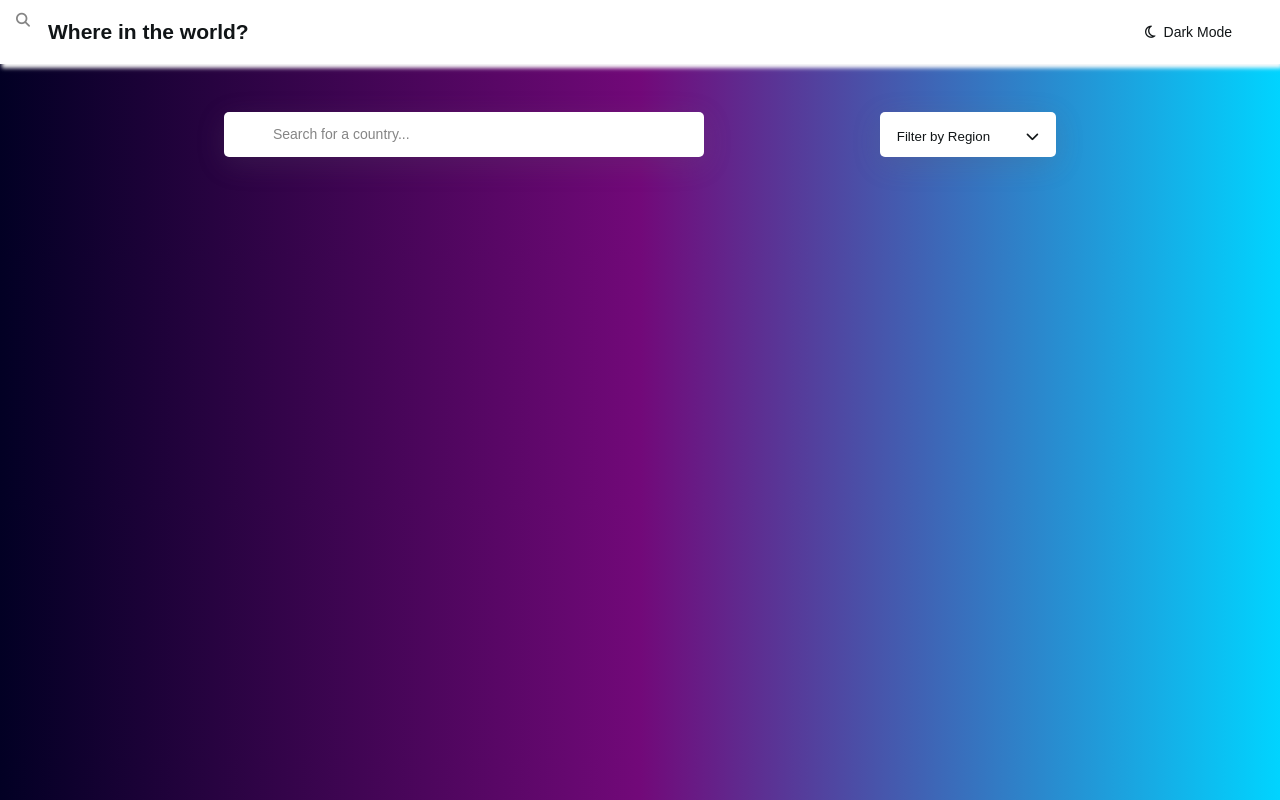
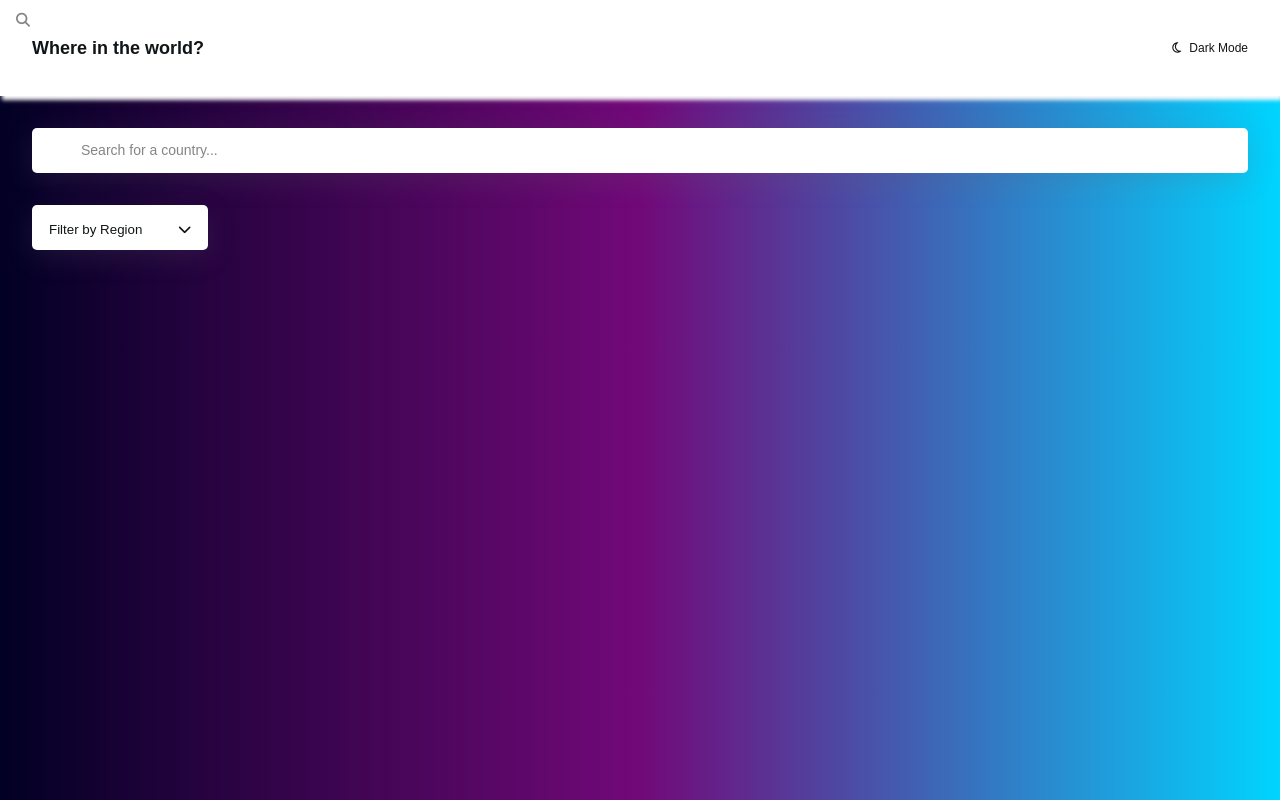
Before and after one commit to Darylcosm0/country-small-guide-app, a website: page index.html in a window 1280 px wide. Drawn offline with nearby package versions, Linux system fonts and the light colour scheme; no server answers.

Commit message:
add stles for css to fit all screen

```diff
--- a/main.css
+++ b/main.css
@@ -251,3 +251,36 @@ nav {
   box-shadow: var(--box-shadow);
   transition: all 0.5s ease-in;
 }
+@media only screen and (min-device-width: 480px) and (max-device-width: 850px) and (orientation: landscape) {
+  nav {
+    height: 6rem;
+  }
+
+  .nav-wrapper {
+    font-size: 12px;
+    margin: 0 2rem;
+  }
+
+  .section-wrapper {
+    flex-wrap: wrap;
+    justify-content: flex-start;
+    margin: 2rem;
+  }
+
+  .search {
+    min-width: 100%;
+  }
+
+  .search-input {
+    margin-bottom: 2rem;
+    width: 100%;
+    min-width: 100%;
+  }
+
+  .countries {
+    display: grid;
+    grid-template-columns: repeat(3, 1fr);
+    grid-gap: 2rem;
+    margin: 3rem;
+  }
+}
```
